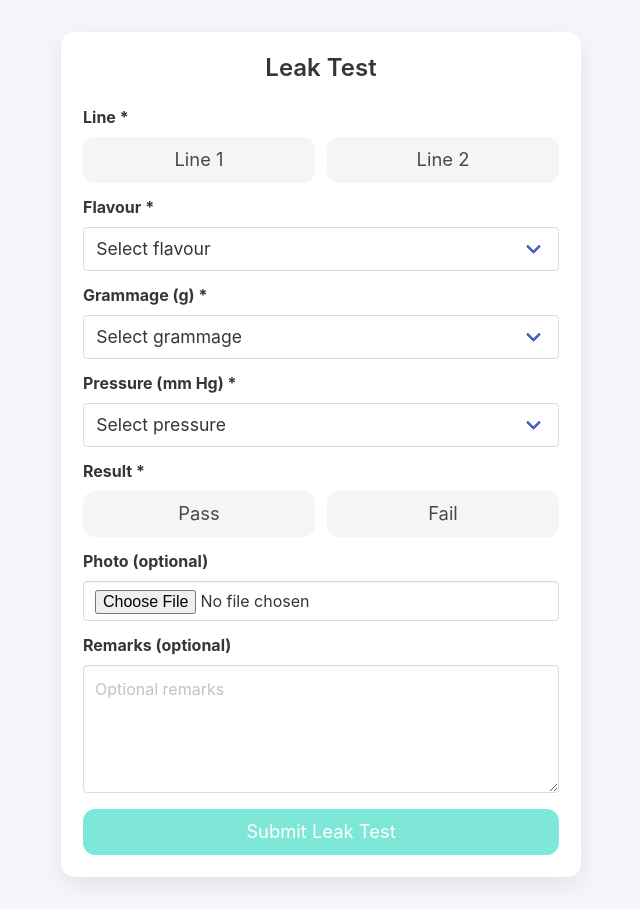
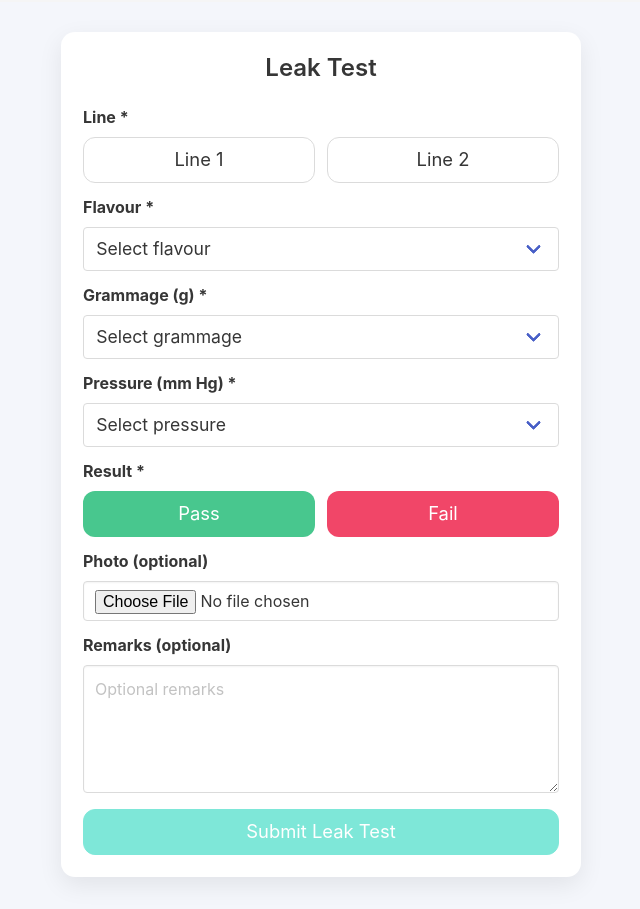
Before and after one commit to KingKai31/beyond_snack_portal, a Flask app: page /leak in a window 1280 px wide. Shown: the part 82-991 px from the top of the page, without its empty margins (319-959 px from the left). Run offline with Flask 3, Linux system fonts and the light colour scheme; the visitor is signed in with stand-in values (Sample User, id 1); some libraries are stand-ins or nearby versions.

Commit message:
Refactor form_leak.html for improved styling and functionality

```diff
--- a/templates/form_leak.html
+++ b/templates/form_leak.html
@@ -22,8 +22,8 @@
   }
 
   .button.is-selected {
-    background-color: #3273dc;
-    color: #fff;
+    background-color: #3273dc !important;
+    color: #ffffff !important;
   }
 </style>
 
@@ -36,8 +36,10 @@
     <div class="field">
       <label class="label">Line *</label>
       <div class="btn-group">
-        <button type="button" class="button is-light" onclick="setValue('line','Line 1',this)">Line 1</button>
-        <button type="button" class="button is-light" onclick="setValue('line','Line 2',this)">Line 2</button>
+        <button type="button" class="button"
+          onclick="setValue('line','Line 1',this)">Line 1</button>
+        <button type="button" class="button"
+          onclick="setValue('line','Line 2',this)">Line 2</button>
       </div>
       <input type="hidden" name="line" id="line" required>
     </div>
@@ -51,7 +53,8 @@
           <option>OS</option><option>PP</option><option>CO</option><option>SP</option>
           <option>DM</option><option>HS</option><option>SC</option><option>MB</option>
           <option>DP</option><option>RS</option><option>TO</option><option>SN</option>
-          <option>PU</option><option>AC</option><option>MA</option><option>Combo Pack</option>
+          <option>PU</option><option>AC</option><option>MA</option>
+          <option>Combo Pack</option>
         </select>
       </div>
     </div>
@@ -107,26 +110,30 @@
     <div class="field">
       <label class="label">Result *</label>
       <div class="btn-group">
-        <button type="button" class="button is-light" onclick="setValue('result','Pass',this)">Pass</button>
-        <button type="button" class="button is-light" onclick="setValue('result','Fail',this)">Fail</button>
+        <button type="button" class="button is-success"
+          onclick="setValue('result','Pass',this)">Pass</button>
+        <button type="button" class="button is-danger"
+          onclick="setValue('result','Fail',this)">Fail</button>
       </div>
       <input type="hidden" name="result" id="result" required>
     </div>
 
-    <!-- PHOTO (OPTIONAL) -->
+    <!-- PHOTO -->
     <div class="field">
       <label class="label">Photo (optional)</label>
       <input class="input" type="file" name="photo" accept="image/*">
     </div>
 
-    <!-- REMARKS (OPTIONAL) -->
+    <!-- REMARKS -->
     <div class="field">
       <label class="label">Remarks (optional)</label>
-      <textarea class="textarea" name="remarks" placeholder="Optional remarks"></textarea>
+      <textarea class="textarea" name="remarks"
+        placeholder="Optional remarks"></textarea>
     </div>
 
     <!-- SUBMIT -->
-    <button class="button is-primary is-fullwidth mt-4" id="submitBtn" disabled>
+    <button class="button is-primary is-fullwidth mt-4"
+            id="submitBtn" disabled>
       Submit Leak Test
     </button>
 
@@ -134,21 +141,21 @@
 </div>
 
 <script>
-function setValue(field, value, btn){
+function setValue(field, value, btn) {
   document.getElementById(field).value = value;
 
-  btn.parentElement.querySelectorAll('.button').forEach(b=>{
-    b.classList.remove('is-selected');
-  });
+  btn.parentElement.querySelectorAll('.button')
+    .forEach(b => b.classList.remove('is-selected'));
+
   btn.classList.add('is-selected');
-
   checkForm();
 }
 
-function checkForm(){
+function checkForm() {
   const required = ['line','flavour','grammage','pressure','result'];
-  const allFilled = required.every(id => document.getElementById(id).value);
-  document.getElementById('submitBtn').disabled = !allFilled;
+  const ok = required.every(id =>
+    document.getElementById(id).value !== '');
+  document.getElementById('submitBtn').disabled = !ok;
 }
 </script>
 
```
